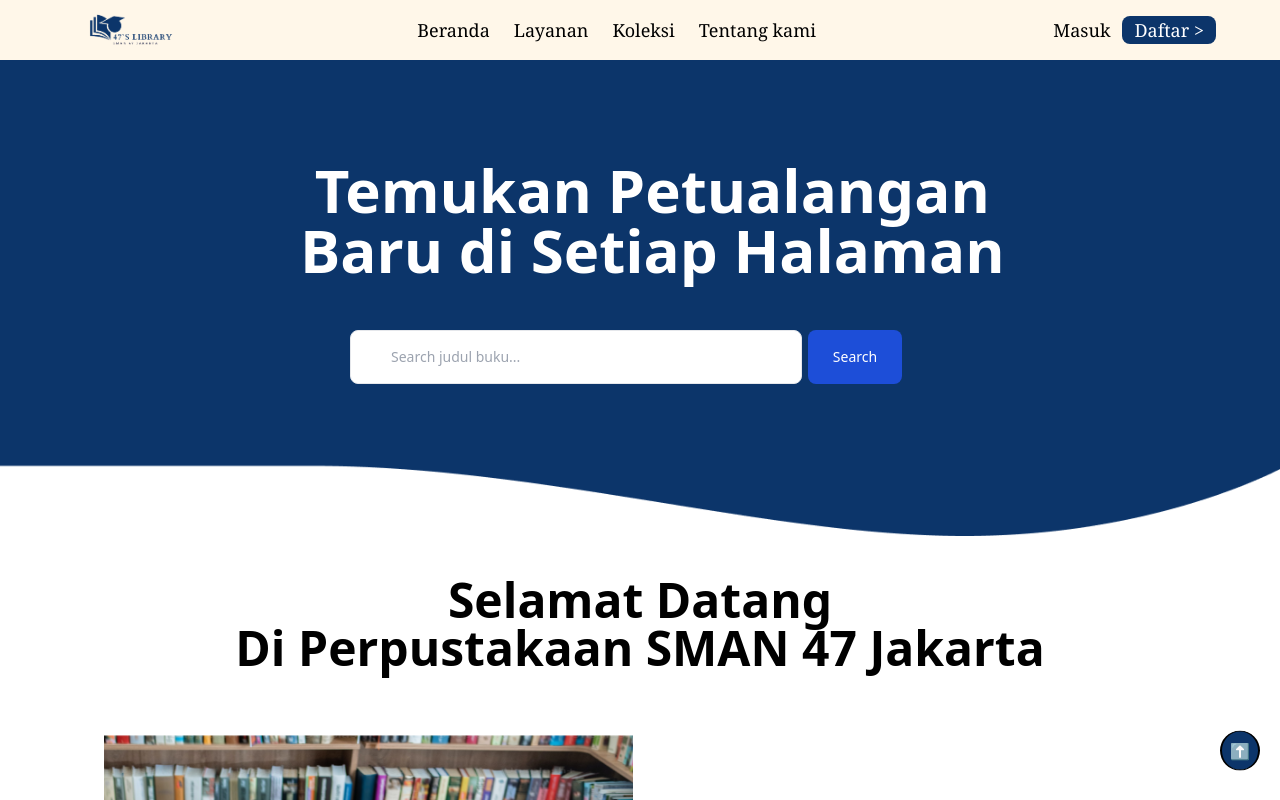
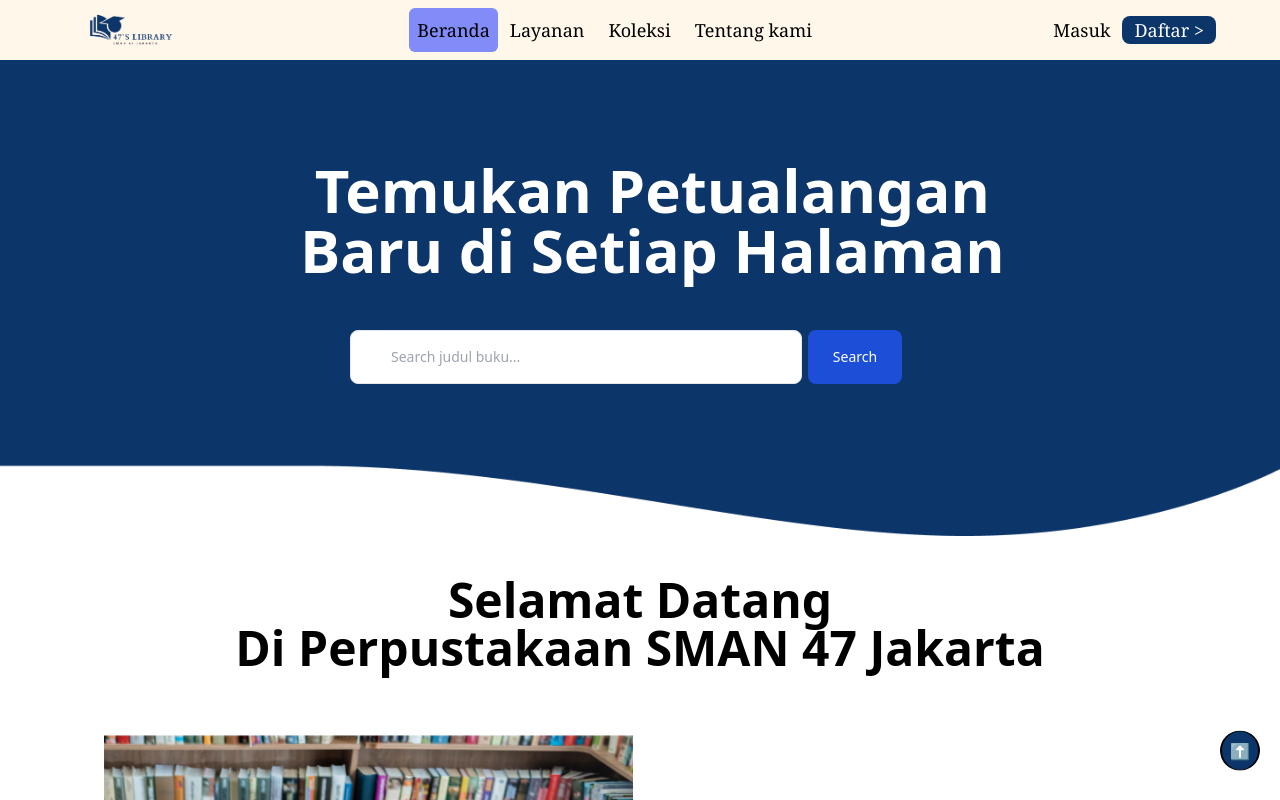
Before and after one commit to nightmaregit/Massive-IL, a React (Vite) app: page / in a window 1280 px wide. Shown: the top 800 px of the page. Built offline with nearby package versions, Linux system fonts and the light colour scheme.

Commit message:
active navbar

```diff
--- a/src/components/Navbar.jsx
+++ b/src/components/Navbar.jsx
@@ -1,7 +1,14 @@
 import { useNavigate } from "react-router-dom";
 import logo from "../assets/image/Logo.png";
+import { useLocation } from "react-router-dom";
 const Navbar = () => {
   const navigate = useNavigate();
+  const lokasi = useLocation();
+ const {pathname} = lokasi;
+ const muncul = pathname.split("/");
+
+
+
   return (
     <nav className="bg-perpus font-serif ">
       <div className="flex items-center px-16 justify-between">
@@ -15,26 +22,28 @@ const Navbar = () => {
         <div className="flex text-lg">
           <button
             onClick={() => navigate("/")}
-            className="block px-3 hover:text-blue-700 "
+            //  className="block px-3 active:bg-black hover:text-blue-700 "
+           className={pathname === "/" ? "bg-indigo-400 p-2 rounded-md" :"block px-3  hover:text-blue-700"}
           >
             Beranda
           </button>
           <button onClick={"/"}></button>
           <button
             onClick={() => navigate("/layanan")}
-            className="block px-3 hover:text-blue-700"
+            className={pathname === "/layanan" ? "bg-indigo-400 p-2 rounded-md" :"block px-3  hover:text-blue-700"}
           >
             Layanan
           </button>
           <button
             onClick={() => navigate("/koleksi")}
-            className="block px-3 hover:text-blue-700"
+            className={pathname === "/koleksi" ? "bg-indigo-400 p-2 rounded-md" :"block px-3  hover:text-blue-700"}
+            // className="block px-3 hover:text-blue-700"
           >
             Koleksi
           </button>
           <button
             onClick={() => navigate("/tentang-kami")}
-            className="block px-3 hover:text-blue-700"
+            className={pathname === "/tentang-kami" ? "bg-indigo-400 p-2 rounded-md" :"block px-3  hover:text-blue-700"}
           >
             Tentang kami
           </button>
```
